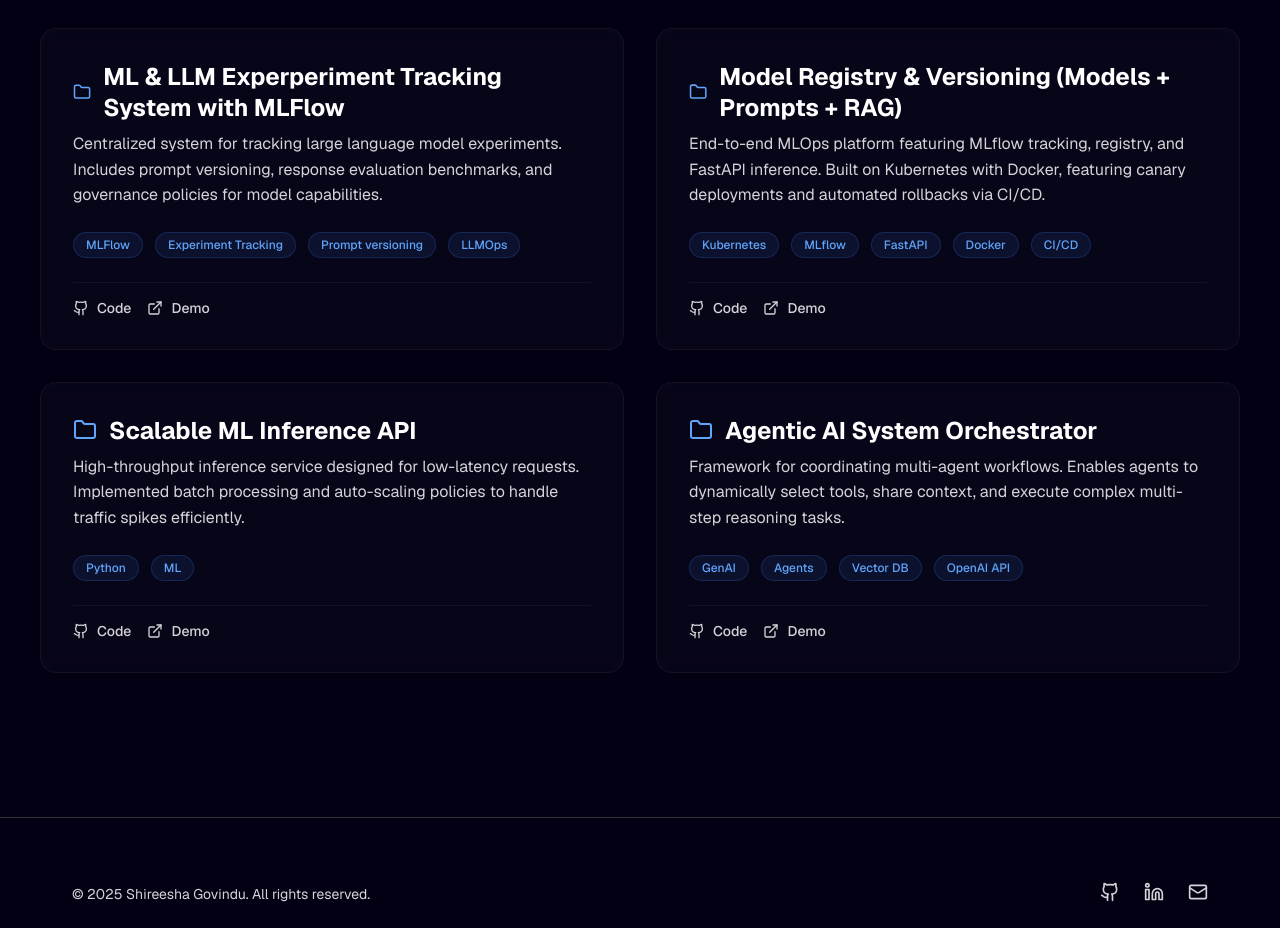
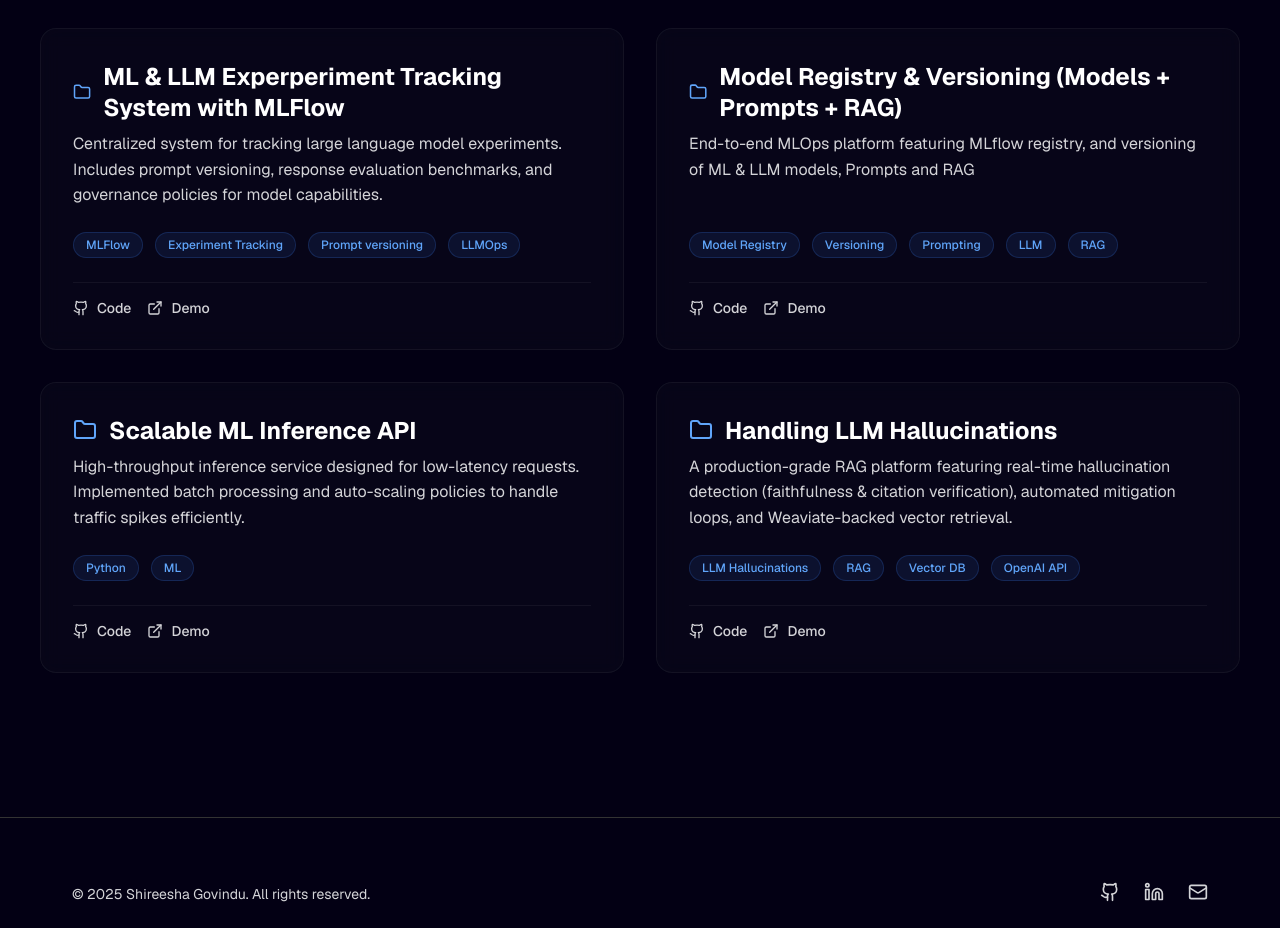
Before and after one commit to shireesha-ai-infra/shireesha-ai-infra.github.io, a Next.js app: page / in a window 1280 px wide. Shown: the part 2980-3908 px from the top of the page. Built offline with nearby package versions, Linux system fonts and the light colour scheme.

Commit message:
feat: Update project details for Handling LLM Hallucinations, enhancing descriptions and tags

```diff
--- a/src/data/projects.js
+++ b/src/data/projects.js
@@ -33,8 +33,8 @@ Models, prompt files, and generated outputs are stored as artifacts, enabling vi
     {
         id: "model-registry-llmops ",
         title: "Model Registry & Versioning (Models + Prompts + RAG)",
-        description: "End-to-end MLOps platform featuring MLflow tracking, registry, and FastAPI inference. Built on Kubernetes with Docker, featuring canary deployments and automated rollbacks via CI/CD.",
-        tags: ["Kubernetes", "MLflow", "FastAPI", "Docker", "CI/CD"],
+        description: "End-to-end MLOps platform featuring MLflow registry, and versioning of ML & LLM models, Prompts and RAG",
+        tags: ["Model Registry", "Versioning", "Prompting", "LLM", "RAG"],
         github: "https://github.com/shireesha-ai-infra/model-registry-llmops",
         live: "#",
         longDescription: `
@@ -77,22 +77,21 @@ Inference APIs resolve only production assets, with instant rollback to previous
         `
     },
     {
-        id: "agentic-ai-orchestrator",
-        title: "Agentic AI System Orchestrator",
-        description: "Framework for coordinating multi-agent workflows. Enables agents to dynamically select tools, share context, and execute complex multi-step reasoning tasks.",
-        tags: ["GenAI", "Agents", "Vector DB", "OpenAI API"],
-        github: "#",
+        id: "handling-llm-hallucinations",
+        title: "Handling LLM Hallucinations",
+        description: "A production-grade RAG platform featuring real-time hallucination detection (faithfulness & citation verification), automated mitigation loops, and Weaviate-backed vector retrieval.",
+        tags: ["LLM Hallucinations", "RAG", "Vector DB", "OpenAI API"],
+        github: "https://github.com/shireesha-ai-infra/LLM_Hallucinations__Handling",
         live: "#",
         longDescription: `
-            An advanced framework that enables autonomous agents to collaborate and solve complex problems.
-            It utilizes a shared memory context and a tool registry to give agents agency.
+            This system orchestrates a robust retrieval-augmented generation pipeline where every LLM response is rigorously validated before reaching the user. It uses an NLI-based "Faithfulness Detector" to ensure the answer is logically entailed by the retrieved Weaviate context and a "Citation Verifier" to guarantee source integrity. If a hallucination is detected, the "Mitigation Engine" automatically triggers self-correction loops or fallback protocols to prevent misinformation. The entire workflow is instrumented with Prometheus metrics to enforce SLAs on reliability and latency.
         `,
         executionFlow: `
-            1. **Task Definition**: User defines a high-level goal.
-            2. **Decomposition**: The orchestrator breaks the goal into sub-tasks.
-            3. **Agent Assignment**: Specialized agents are assigned to each sub-task.
-            4. **Execution & Tool Use**: Agents query the Vector DB for context and use tools (web search, calculator, etc.).
-            5. **Synthesis**: Results are aggregated and synthesized into a final answer.
+            1. Retrieval: The RAGService embeds the user query and fetches relevant grounded context chunks from the Weaviate vector store.
+            2. Generation: The LLMGateway (OpenAI) generates an initial answer based strictly on the provided context system prompt.
+            3. Validation: The FaithfulnessDetector checks if the answer is supported by the context, while the CitationVerifier ensures all [doc-id] references exist.
+            4. Mitigation: If validation scores drop below threshold (e.g., < 0.9), the MitigationEngine rejects the answer and prompts the LLM to rewrite it ("Self-Correction").
+            5. Response: The final validated answer is returned to the user with attached quality metadata, or a safe fallback message is shown if maximum retries are exceeded.
         `
     }
 ];
```
